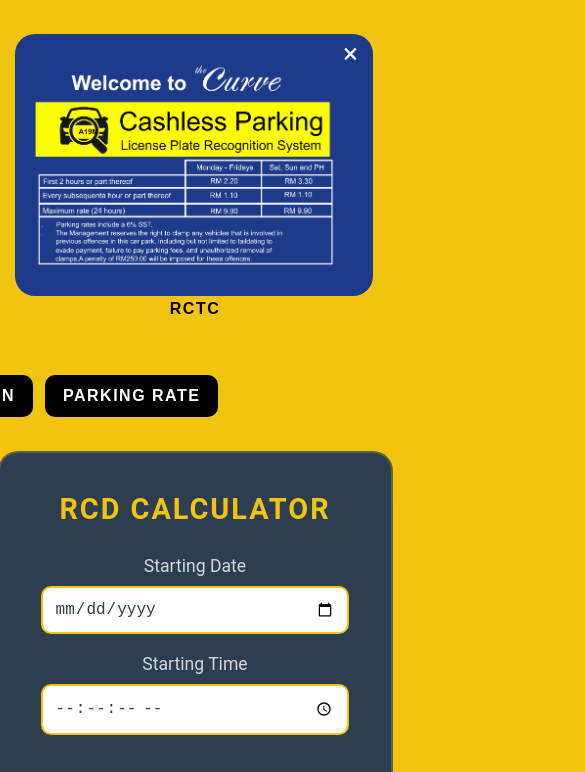
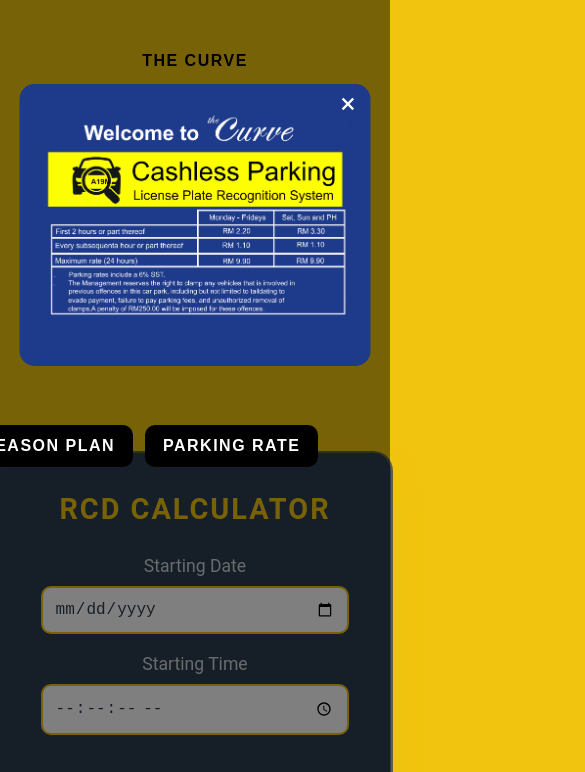
Before and after one commit to KHAIKARAK7/RCDCalculator, a plain HTML site: page RCD.html in a window 390 px wide. Both pictures are taken after a click on the button "PARKING RATE". Shown: the top 772 px of the page, 585 px wide, since content can reach past the window. Drawn offline with Linux system fonts and the light colour scheme.

Commit message:
Update RCD.html

```diff
--- a/RCD.html
+++ b/RCD.html
@@ -93,30 +93,72 @@ body {
 
 
 
+@media (max-width: 768px) {
+  /* Popup Modal */
+  .popup-modal {
+    width: 100%;
+    height: 100%;
+    left: 0;
+    top: 0;
+    background-color: rgba(0, 0, 0, 0.5); /* Adjust background opacity */
+  }
 
-.main-wrapper, .main-wrapper2 {
-  display: flex;
-  align-items: flex-start;
-  justify-content: flex-start; /* Dari center ke kiri */
-  width: 48%; /* Pastikan kedua-dua elemen tak terlalu lebar */
-  padding-left: 20px; /* adjust padding kiri */
-  padding-right: 20px; /* adjust padding kanan */
-  position: relative;
+  /* Popup Content */
+  .popup-content {
+    width: 80%;  /* Smaller width for mobile */
+    max-width: 600px; /* Limit max width */
+    padding-left: 5%;  /* Adjust padding for mobile */
+    padding-right: 5%; /* Adjust padding for mobile */
+    top: 10%;            /* Adjust top position */
+    left: 50%;           /* Center the popup horizontally */
+    transform: translateX(-50%); /* Center the popup horizontally */
+    border-radius: 15px; /* Optional rounded corners */
+    margin: 0;         /* Remove margin for mobile */
+    padding-bottom: 30px;
+  }
+
+  /* Adjust image inside popup */
+  .popup-content img {
+    width: 100%;  /* Ensure the image takes the full width */
+    height: auto; /* Maintain aspect ratio */
+    object-fit: contain;  /* Ensure the image fits correctly */
+    border-radius: 15px;  /* Optional rounded corners on image */
+  }
 }
 
-.main-wrapper {
-  width: 100%; /* Lebar penuh di skrin kecil */
-  padding-left: 660px;
-  padding-right: 0;
-}
+@media (max-width: 768px) {
+  .main-wrapper {
+    padding-left: 200px;
+    padding-right: 300px;
+    padding-bottom: 50px;
+    position: relative;
+    top: 50px;
+    left: 20px;
+    z-index: 9999;
+  }
 
-.main-wrapper2 {
-  width: 100%; /* Lebar penuh di skrin kecil */
-  padding-left: 300px;
-  padding-right: 0;
-}
+  .main-wrapper2 {
+    padding-left: 20px;
+    padding-right: 20px;
+    padding-bottom: 0px;
+    position: relative;
+  }
+
+  .side-btn2 {
+    padding: 24px 30px;  /* Padding lebih besar */
+    font-size: 1rem;
+    border-radius: 8px;
+    position: relative;   /* Ensure the button is in normal flow */
+    top: -0px;           /* Move the button upwards by 90px */
+    left: -30px;
+    display: inline-flex;
+    justify-content: center;
+    align-items: center;
+    z-index: 9999;
+  }
 
 
+}
 
 
 
```
